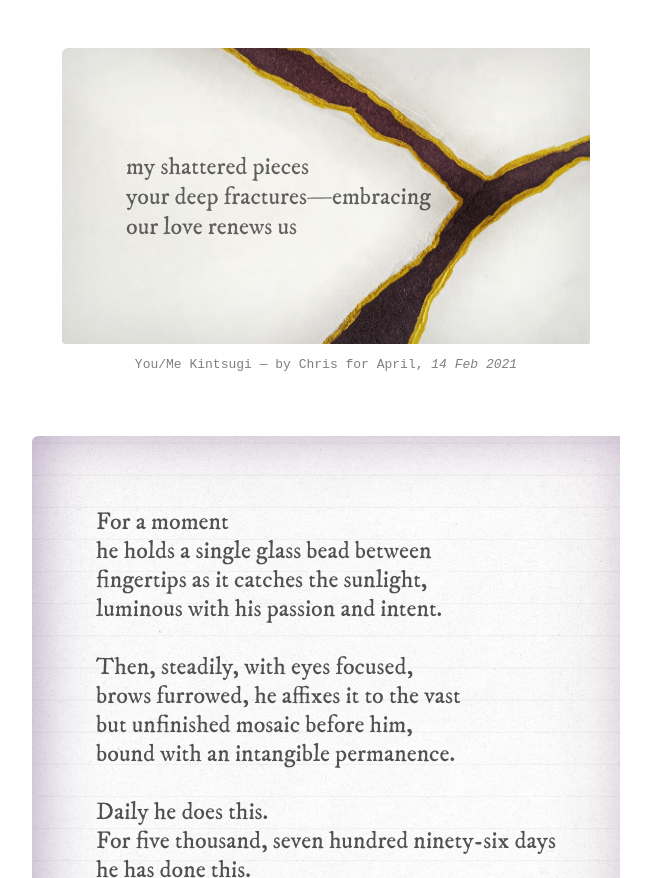
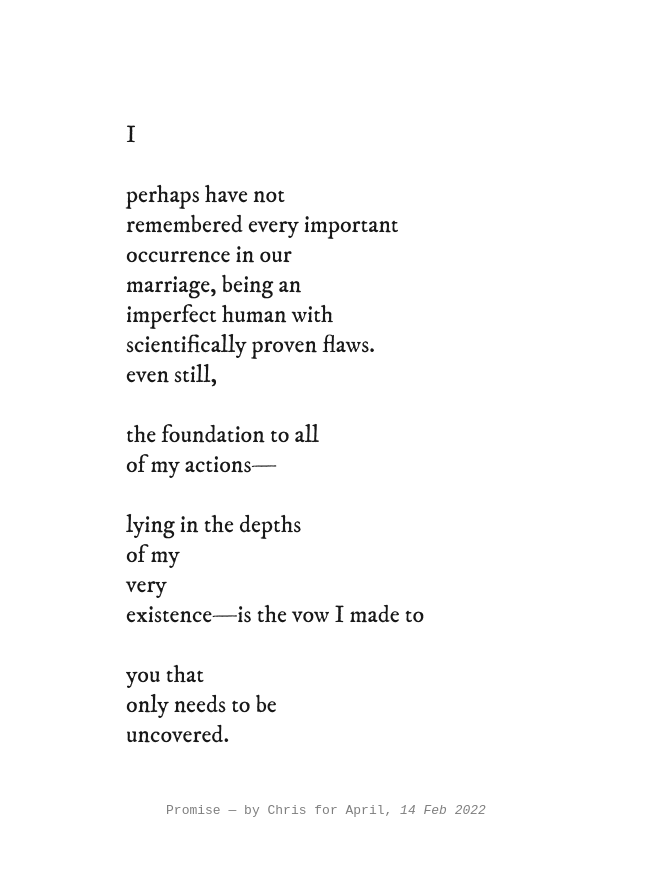
Before and after one commit to chrisjaure/loveyouapril.com, a website: page src/index.html in a window 1280 px wide. Shown: the top 878 px of the page, without its empty margins (314-965 px from the left). Drawn offline with nearby package versions, Linux system fonts and the light colour scheme.

Commit message:
upgrade and new poem

```diff
--- a/package.json
+++ b/package.json
@@ -3,6 +3,6 @@
     "deploy": "surge src"
   },
   "devDependencies": {
-    "surge": "^0.20.1"
+    "surge": "^0.23.1"
   }
 }
--- a/src/index.html
+++ b/src/index.html
@@ -158,6 +158,35 @@
 		</style>
 	</head>
 	<body>
+		<section id="promise">
+<pre>I
+
+perhaps have not
+remembered every important
+occurrence in our
+marriage, being an
+imperfect human with
+scientifically proven flaws.
+even still,
+
+the foundation to all
+of my actions&mdash;
+
+lying in the depths
+of my
+very
+existence&mdash;is the vow I made to
+
+you that
+only needs to be
+uncovered.</pre>
+		</section>
+		<footer>
+			<p>
+				Promise
+				&mdash; by Chris for April, <em>14 Feb 2022</em>
+			</p>
+		</footer>
     <section id="kintsugi">
       <pre>
 my shattered pieces
```
Also changed, not shown: 1 other file.
